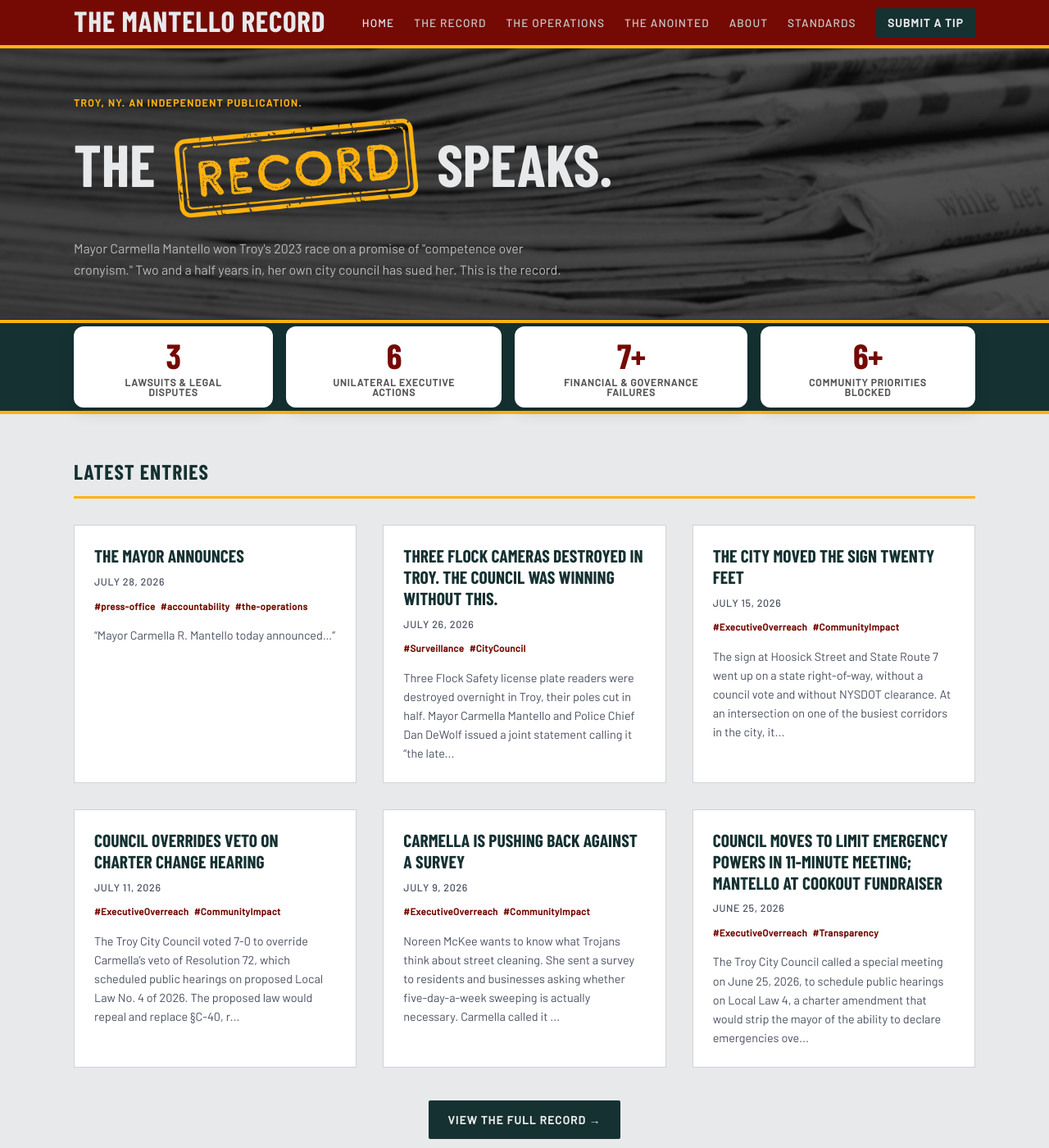
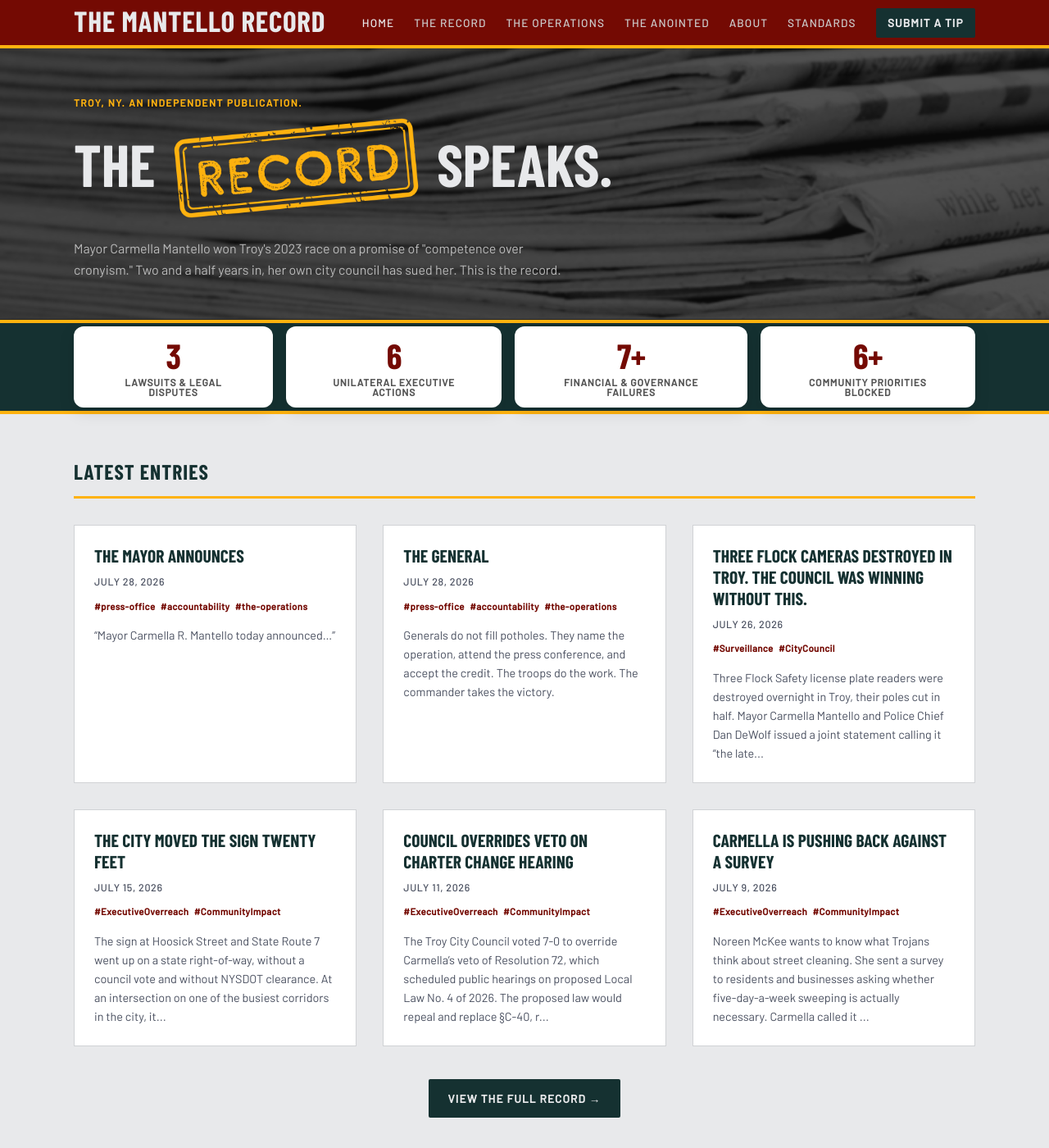
Before and after one commit to MdevitSEC/the-mantello-record, a Jekyll site: the page built from index.html, in a window 1280 px wide and 1400 px high. Shown: the whole window at 82% size. Built offline with Jekyll 4.4.1, drawn with Linux system fonts in a browser that asks for light colours; some web fonts are replaced; part of the change alters nothing that is shown.

Commit message:
Publish The General as Part 2 of The Operations
Co-Authored-By: Claude Sonnet 4.6 <noreply@anthropic.com>

```diff
--- /dev/null
+++ b/_posts/2026-07-28-the-general.md
@@ -0,0 +1,80 @@
+---
+layout: post
+title: "The General"
+date: 2026-07-28
+categories: [press-office, accountability, the-operations]
+series: "The Operations"
+series_part: 2
+---
+
+Generals do not fill potholes. They name the operation, attend the press conference, and accept the credit. The troops do the work. The commander takes the victory.
+
+Carmella Mantello does not pave streets. She does not replace lead pipes. She does not write grant applications or manage the city's bond rating or schedule bulk pickup routes. The Department of Public Works does. The Department of Public Utilities does. The Comptroller does. Career city staff do.
+
+What she does is announce it.
+
+---
+
+## The Myth
+
+The myth of the active mayor runs like this: Troy was struggling. Carmella arrived. Things got done. She needs you to know this. Once every four days, she issues a press release to remind you. Every paving update. Every swearing-in. Every grant received. Every pothole filled. Carmella was there. Carmella made it happen. Carmella is good.
+
+The myth is not built from lies. The streets were paved. The lead pipes are being replaced. The credit rating went up. These are real things.
+
+The myth is built from a specific kind of silence. The people who actually did those things do not exist in the record. The departments that planned them are not named. The prior administration that funded them is not mentioned. The staff who wrote the applications, managed the contractors, and showed up at 6 AM to do the physical work are absent from every announcement.
+
+What remains, after that silence, is Carmella.
+
+---
+
+## How a City Actually Works
+
+A mayor does not run a city the way a general runs an army. A city runs on departments, career staff, and institutional memory that predates any elected official and outlasts all of them.
+
+The Department of Public Works employs the people who pave Troy's streets. They have supervisors, schedules, equipment, and institutional knowledge built over years. They operated before Carmella took office. They will operate after she leaves.
+
+The Comptroller manages the city's finances. The eight consecutive balanced budgets that earned Troy its credit rating upgrade were built and maintained by that office, under a prior administration, before Carmella arrived.
+
+The city staff who wrote the grant application that brought $4.3 million in state neighborhood revitalization funding did so by managing relationships with Albany over months or years. That work does not appear in the press release. The mayor who announced the award does.
+
+Departments do the work. Mayors set priorities and manage politics. Carmella's press office has spent 30 months erasing that distinction.
+
+---
+
+## What the General Claims
+
+In Carmella's record, nothing happens without her. Paving begins when she announces it. Lead pipes get replaced because of her action plan. The credit rating rose because of the Administration's fiscal discipline. Parks were renovated because she delivered.
+
+Each of these claims has a missing subject: the person or department that actually did the thing.
+
+"Mayor Mantello today announced the completion of lead pipe replacements on..." The crew that did the replacements is not in the sentence.
+
+"Under Mayor Mantello's leadership, Troy's credit rating has been upgraded..." The Comptroller who managed the finances is not in the sentence.
+
+"Mayor Mantello secured $4.3 million in state funding for..." The staff member who wrote the application is not in the sentence.
+
+The active mayor of these releases is not a person doing work. She is a grammatical subject, placed at the front of every sentence describing work that other people did.
+
+---
+
+## What Generals Are For
+
+Mayors set budgets. They make appointments. They negotiate with Albany. They make political decisions about what gets funded and what does not. That work is real.
+
+It is not the work in these press releases. The work in these releases belongs to the people who are not named in them: the physical labor, the professional expertise, the institutional execution.
+
+The myth of the active mayor requires their absence. If the DPW superintendent is named, he did it. If the prior administration's fiscal record is acknowledged, she inherited it. If the grant writer is credited, she did not secure it.
+
+The general needs the troops to disappear into the victory. Otherwise it is not a victory. It is a report from the field.
+
+---
+
+## What to Look For
+
+Every press release Carmella issues follows the same grammatical rule: she is the subject, city government is the predicate, and the people who did the work are not in the sentence.
+
+When you read "Mayor Mantello today announced..." ask one question: who did the work that is being announced?
+
+The answer is almost never in the release. That absence is the myth. The myth is the point.
+
+*Part 2 of The Operations. [Part 1: The Mayor Announces]({% post_url 2026-07-28-the-mayor-announces %})*
--- a/the-operations.md
+++ b/the-operations.md
@@ -11,6 +11,12 @@ Carmella names everything an operation. Operation Pothole. Operation Refresh. Pr
 
 ---
 
+### [Part 2 — The General](/2026/07/28/the-general/)
+
+Generals do not fill potholes. They name the operation, attend the press conference, and accept the credit. Carmella does not pave streets or replace lead pipes or write grant applications. The Department of Public Works does. The Comptroller does. Career city staff do. What she does is announce it.
+
+---
+
 ### [Part 1 — The Mayor Announces](/2026/07/28/the-mayor-announces/)
 
 "Mayor Carmella R. Mantello today announced..." leads every official City of Troy press release. Before you read it again, you should know what it is doing. Three moves, repeated across every category of city business, until the description of who governs Troy feels like the only description that has ever existed.
```
